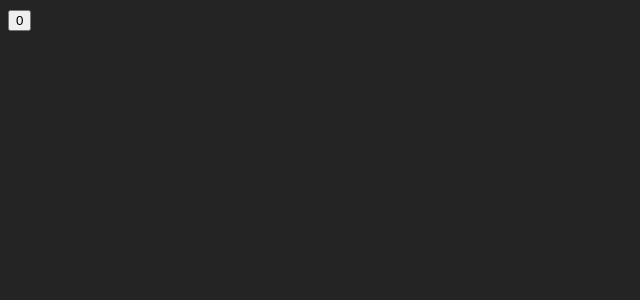
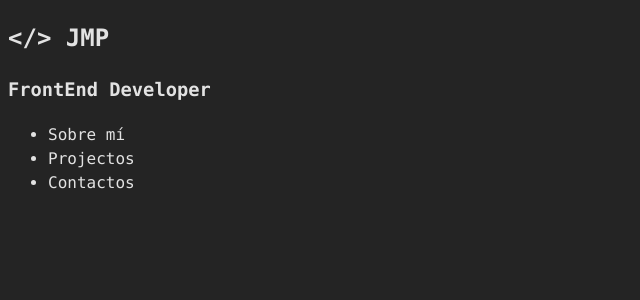
Before and after one commit to jmartinpizarro/portfolio, a React (Vite) app: page / in a window 1280 px wide. Shown: the top 300 px of the page, without its empty margins (0-640 px from the left). Built offline with nearby package versions, Linux system fonts and the light colour scheme.

Commit message:
minor changes CSS, creation of navbar component

```diff
--- a/src/App.css
+++ b/src/App.css
@@ -1,6 +1,6 @@
 #root {
   max-width: 1280px;
-  margin: 0;
+  margin: 0 auto;
   padding: 0;
   font-family: ui-monospace,SFMono-Regular,Menlo,Monaco,Consolas,Liberation Mono,Courier New,monospace;
 
--- a/src/App.jsx
+++ b/src/App.jsx
@@ -1,13 +1,10 @@
-import { useState } from 'react';
 import './App.css';
+import Navbar from './Navbar';
 function App(){
-  const [count, setCount] = useState(0)
-  const handleClick = () =>{
-    setCount(count + 1)
-  }
+
   return(
     <>
-      <button onClick={handleClick}>{count}</button>
+      <Navbar></Navbar>
     </>
   )
 }
--- /dev/null
+++ b/src/Navbar.jsx
@@ -0,0 +1,18 @@
+function Navbar(){
+    return(
+        <nav className="navbar">
+            <div className="logo-container">
+                <h2 className="name">{'</> JMP'}</h2>
+                <h3 className="subname">FrontEnd Developer</h3>
+            </div>
+
+            <ul className="element-container">
+                <li className="element">Sobre mí</li>
+                <li className="element">Projectos</li>
+                <li className="element">Contactos</li>
+            </ul>
+        </nav>
+    )
+}
+
+export default Navbar
```
